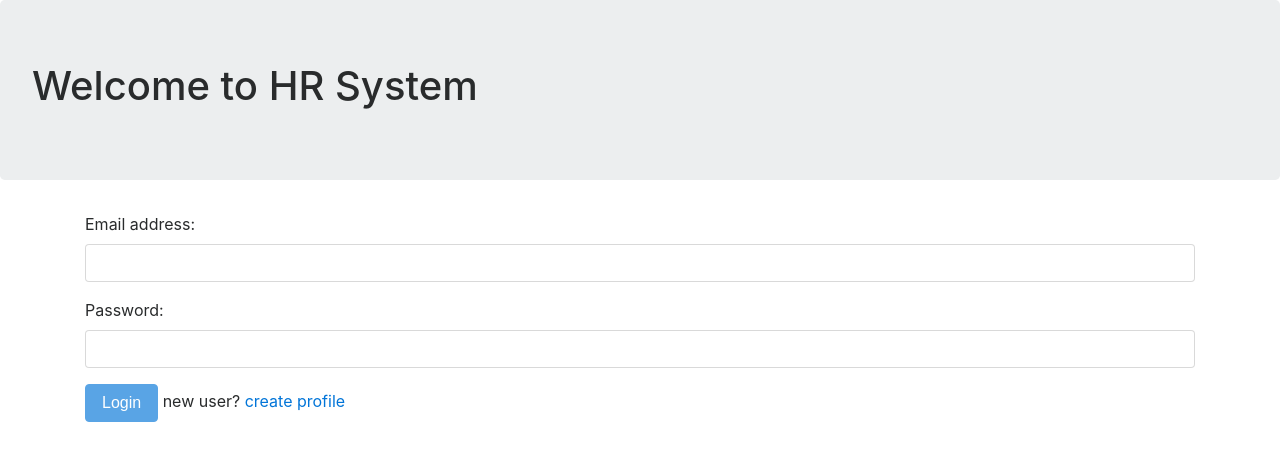
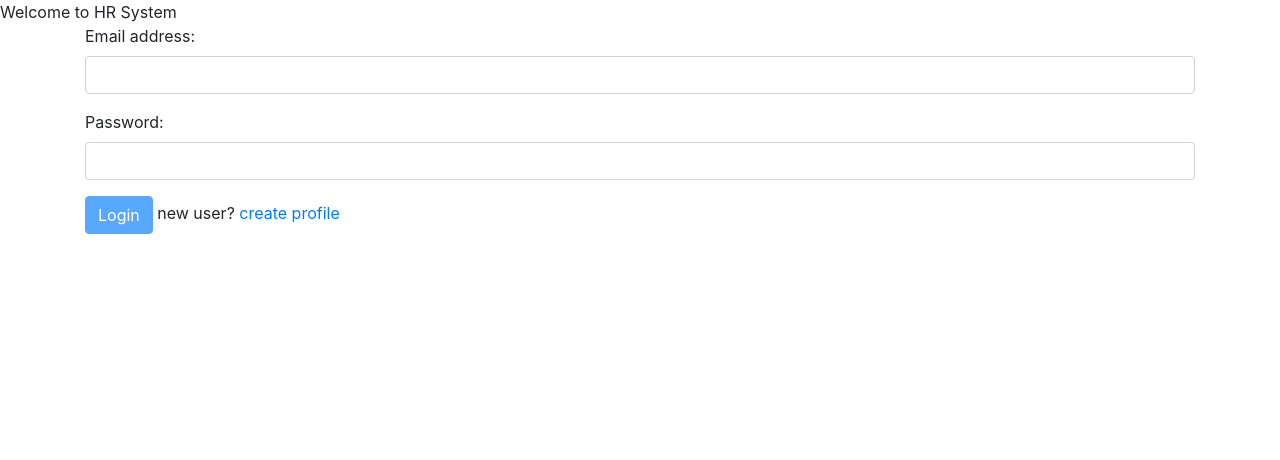
Before and after one commit to gcsreddy/HRSys, an Angular app: page /login in a window 1280 px wide. Shown: the top 460 px of the page. Built offline with nearby package versions, Linux system fonts and the light colour scheme.

Commit message:
boostrap4 added

```diff
--- a/package.json
+++ b/package.json
@@ -20,7 +20,9 @@
     "@angular/platform-browser": "^4.0.0",
     "@angular/platform-browser-dynamic": "^4.0.0",
     "@angular/router": "^4.0.0",
+    "bootstrap": "^4.0.0-alpha.6",
     "core-js": "^2.4.1",
+    "jquery": "^3.2.1",
     "rxjs": "^5.1.0",
     "zone.js": "^0.8.4"
   },
--- a/src/app/app.component.html
+++ b/src/app/app.component.html
@@ -1,4 +1,4 @@
-<div class="jumbotron">
-  <h1>{{title}}</h1>
-</div>
+<div class="page-header">
+  {{title}}
+<div>
 <router-outlet></router-outlet>
--- a/src/app/dashboard/dashboard.component.html
+++ b/src/app/dashboard/dashboard.component.html
@@ -1 +1,31 @@
-<h1>Dashboard page</h1>
+<nav class="navbar navbar-toggleable-md navbar-inverse bg-inverse">
+  <button class="navbar-toggler navbar-toggler-right" type="button"
+    data-toggle="collapse" data-target="#navbarSupportedContent"
+    aria-controls="navbarSupportedContent" aria-expanded="false"
+    aria-label="Toggle navigation">
+    <span class="navbar-toggler-icon"></span>
+  </button>
+  <a class="navbar-brand" href="#">Navbar</a>
+  <div class="collapse navbar-collapse" id="navbarSupportedContent">
+    <ul class="navbar-nav mr-auto">
+      <li class="nav-item">
+        <a class="nav-link" href="#">Home</a>
+      </li>
+      <li class="nav-item">
+        <a class="nav-link" href="#">Link</a>
+      </li>
+      <li class="nav-item">
+        <a class="nav-link" href="#">Disabled</a>
+      </li>
+
+      <li class="nav-item">
+        <div class="text-right">
+          <button class="btn btn-outline-primary my-2 my-sm-0">Logout</button>
+        </div>
+      </li>
+
+    </ul>
+  </div>
+
+
+</nav>
--- a/src/app/dashboard/dashboard.component.ts
+++ b/src/app/dashboard/dashboard.component.ts
@@ -2,7 +2,8 @@
 
 @Component({
   selector:'dashboard',
-  templateUrl:'./dashboard.component.html'
+  templateUrl:'./dashboard.component.html',
+  styleUrls:['./dashboard.component.css']
 })
 export class DashboardComponent{
 
--- a/src/index.html
+++ b/src/index.html
@@ -2,12 +2,8 @@
 <html>
   <head>
     <meta charset="utf-8">
-  <!-- <link rel="stylesheet"
-  href="https://maxcdn.bootstrapcdn.com/bootstrap/3.3.7/css/bootstrap.min.css"> -->
-  <link rel="stylesheet" href="https://maxcdn.bootstrapcdn.com/bootstrap/4.0.0-alpha.6/css/bootstrap.min.css" integrity="sha384-rwoIResjU2yc3z8GV/NPeZWAv56rSmLldC3R/AZzGRnGxQQKnKkoFVhFQhNUwEyJ" crossorigin="anonymous">
     <title>HRSys</title>
     <base href="/">
-
     <meta name="viewport" content="width=device-width, initial-scale=1">
     <link rel="icon" type="image/x-icon" href="favicon.ico">
   </head>
--- a/src/styles.css
+++ b/src/styles.css
@@ -1 +1,8 @@
 /* You can add global styles to this file, and also import other style files */
+body {
+  padding-top: 0px;
+}
+.starter-template {
+  padding: 40px 15px;
+  text-align: center;
+}
```
Also changed, not shown: .angular-cli.json, src/app/dashboard/dashboard.component.css (added). Lines whose indentation alone changed are shown as unchanged.
